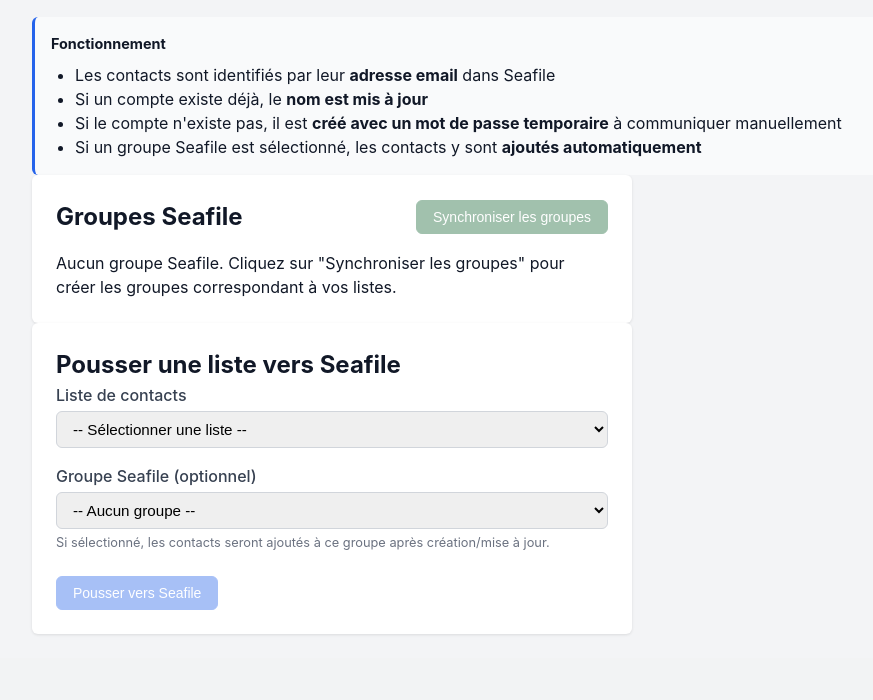
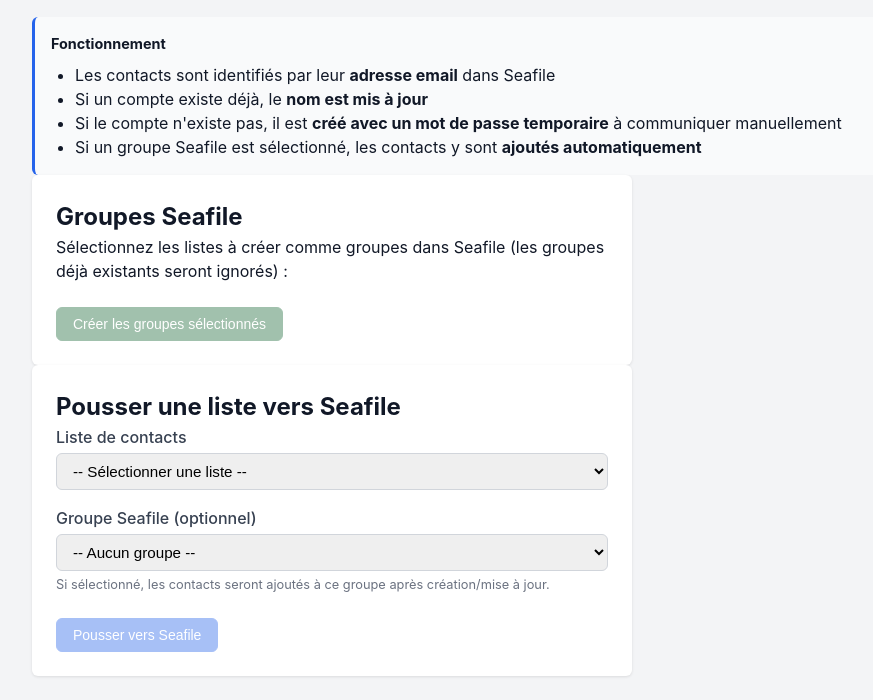
Before and after one commit to nicolas-farrie/contact-mailer, a Flask app: page /seafile in a window 1280 px wide. Shown: the part 195-895 px from the top of the page, without its empty margins (32-905 px from the left). Before the commit the page ends 830 px from the top, so only its background shows below. Run offline with Flask 3, Linux system fonts and the light colour scheme; a user stored in the database is signed in; data that the repository does not hold is empty.

Commit message:
Seafile : sélection des listes avant création des groupes
Co-Authored-By: Claude Sonnet 4.6 <noreply@anthropic.com>

```diff
--- a/app.py
+++ b/app.py
@@ -1489,16 +1489,24 @@ def seafile_sync_groups():
         flash('Seafile non configuré', 'error')
         return redirect(url_for('seafile'))
 
+    liste_ids = request.form.getlist('liste_ids', type=int)
+    if not liste_ids:
+        flash('Aucune liste sélectionnée', 'error')
+        return redirect(url_for('seafile'))
+
     try:
         client = SeafileClient(Config.SEAFILE_URL, Config.SEAFILE_TOKEN)
         existing = {g['name'] for g in client.list_groups()}
-        listes = Liste.query.order_by(Liste.nom).all()
+        listes = Liste.query.filter(Liste.id.in_(liste_ids)).all()
         created = 0
+        skipped = 0
         for liste in listes:
             if liste.nom not in existing:
                 client.create_group(liste.nom)
                 created += 1
-        flash(f'Groupes Seafile : {created} créés, {len(listes) - created} déjà existants', 'success')
+            else:
+                skipped += 1
+        flash(f'Groupes Seafile : {created} créés, {skipped} déjà existants', 'success')
     except Exception as e:
         flash(f'Erreur Seafile : {e}', 'error')
 
--- a/templates/seafile.html
+++ b/templates/seafile.html
@@ -48,16 +48,35 @@
 
 <!-- Sync groupes -->
 <div class="form-card">
-    <div class="page-header" style="margin-bottom:1rem;">
-        <h2>Groupes Seafile</h2>
-        <form method="POST" action="{{ url_for('seafile_sync_groups') }}">
+    <h2>Groupes Seafile</h2>
+
+    <form method="POST" action="{{ url_for('seafile_sync_groups') }}">
+        <p>Sélectionnez les listes à créer comme groupes dans Seafile (les groupes déjà existants seront ignorés) :</p>
+
+        {% set group_names = groups | map(attribute='name') | list %}
+        <div style="margin-bottom:1rem;">
+            {% for liste in listes %}
+            <label class="checkbox-label" style="display:flex;align-items:center;gap:0.5rem;margin-bottom:0.4rem;">
+                <input type="checkbox" name="liste_ids" value="{{ liste.id }}"
+                       {% if liste.nom not in group_names %}checked{% endif %}>
+                {{ liste.nom }}
+                {% if liste.nom in group_names %}
+                <span class="tag" style="font-size:0.75rem;">déjà dans Seafile</span>
+                {% endif %}
+            </label>
+            {% endfor %}
+        </div>
+
+        <div class="form-actions">
             <button type="submit" class="btn btn-action" {% if not sf_configured %}disabled{% endif %}>
-                Synchroniser les groupes
+                Créer les groupes sélectionnés
             </button>
-        </form>
-    </div>
+        </div>
+    </form>
 
     {% if groups %}
+    <hr style="margin:1.5rem 0;">
+    <h3>Groupes existants dans Seafile</h3>
     <table class="data-table">
         <thead>
             <tr><th>ID</th><th>Nom du groupe</th><th>Créateur</th></tr>
@@ -72,8 +91,6 @@
             {% endfor %}
         </tbody>
     </table>
-    {% else %}
-    <p>Aucun groupe Seafile. Cliquez sur "Synchroniser les groupes" pour créer les groupes correspondant à vos listes.</p>
     {% endif %}
 </div>
 
```
